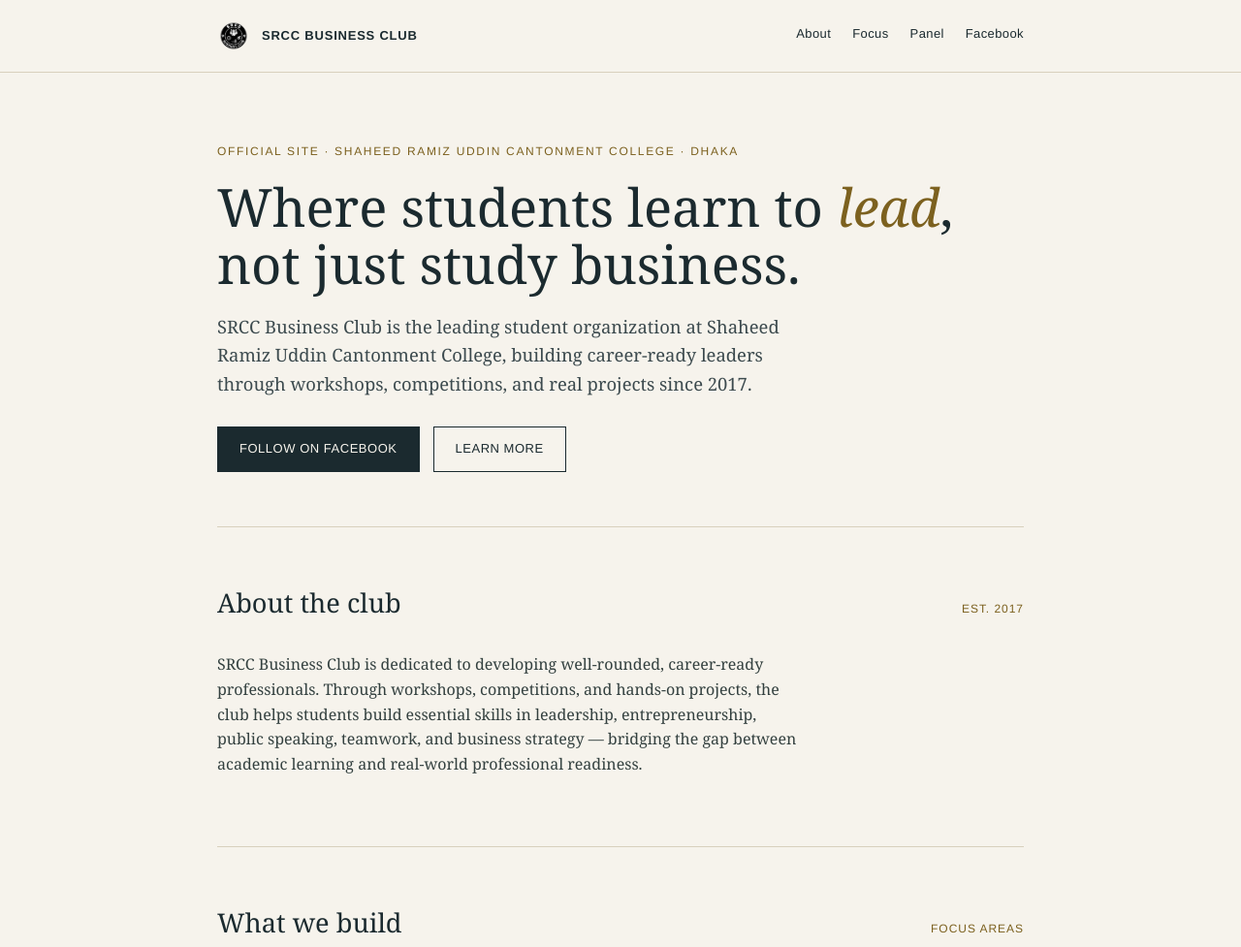
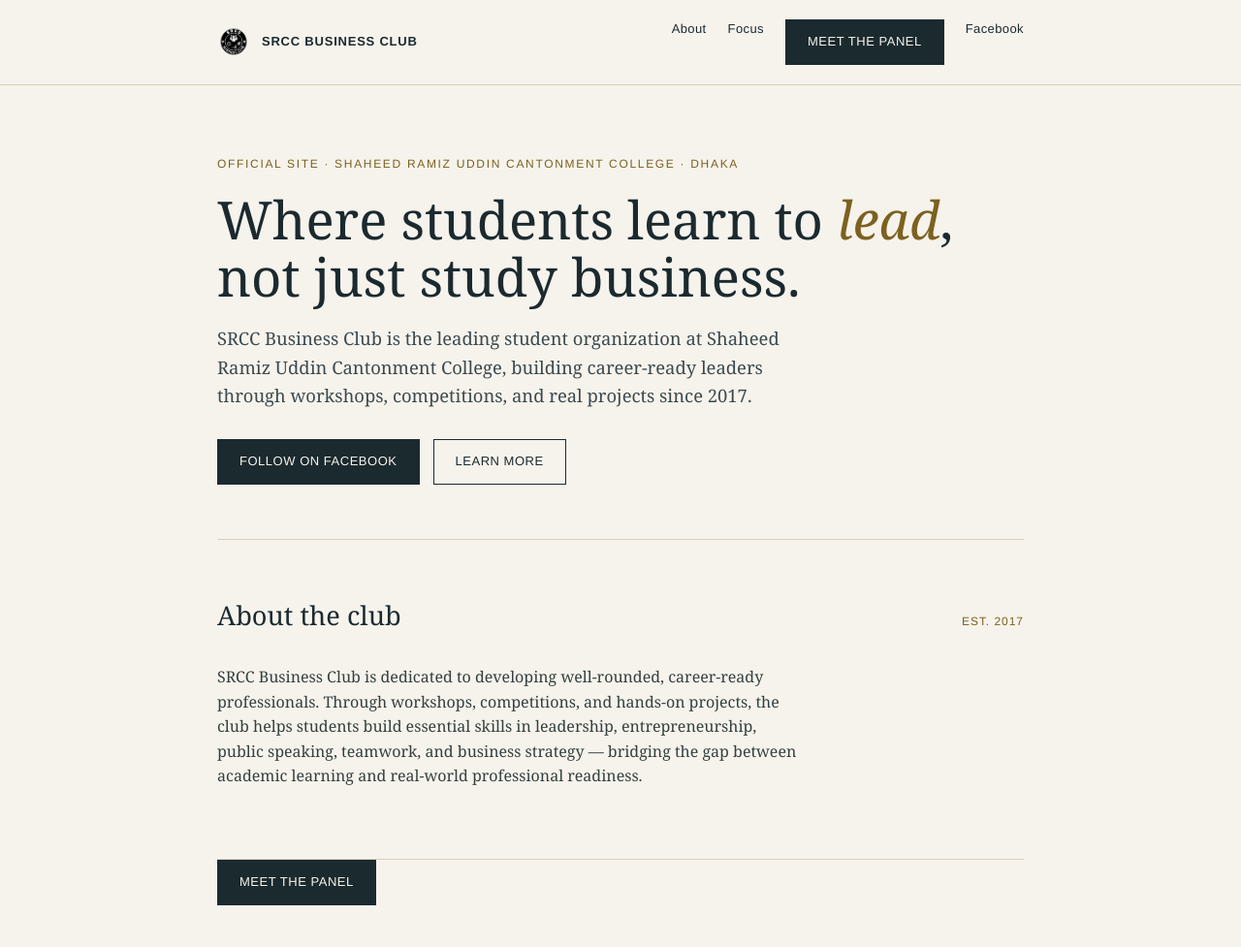
Before and after one commit to srccbc2017/SRCCBC, a plain HTML site: page index.html in a window 1280 px wide. Shown: the top 977 px of the page at 97% size. Drawn offline with Linux system fonts and the light colour scheme.

Commit message:
Update index.html

```diff
--- a/index.html
+++ b/index.html
@@ -341,7 +341,7 @@
     <nav class="links">
       <a href="#about">About</a>
       <a href="#focus">Focus</a>
-      <a href="panel.html">Panel</a>
+      <a href="https://srccbc2017.github.io/SRCCBC/panel.html" style="display:inline-block;padding:12px 22px;background:#1b2a2f;color:#f6f3ec;font-family:'Helvetica Neue',Arial,sans-serif;font-size:13px;letter-spacing:0.04em;text-transform:uppercase;text-decoration:none;border:1px solid #1b2a2f;">Meet the Panel</a>
       <a href="https://www.facebook.com/srccbc">Facebook</a>
     </nav>
   </div>
@@ -366,7 +366,7 @@
     </div>
     <p>SRCC Business Club is dedicated to developing well-rounded, career-ready professionals. Through workshops, competitions, and hands-on projects, the club helps students build essential skills in leadership, entrepreneurship, public speaking, teamwork, and business strategy — bridging the gap between academic learning and real-world professional readiness.</p>
   </section>
-
+<a href="https://srccbc2017.github.io/SRCCBC/panel.html" style="display:inline-block;padding:12px 22px;background:#1b2a2f;color:#f6f3ec;font-family:'Helvetica Neue',Arial,sans-serif;font-size:13px;letter-spacing:0.04em;text-transform:uppercase;text-decoration:none;border:1px solid #1b2a2f;">Meet the Panel</a>
   <section id="focus">
     <div class="section-head">
       <h2>What we build</h2>
```
